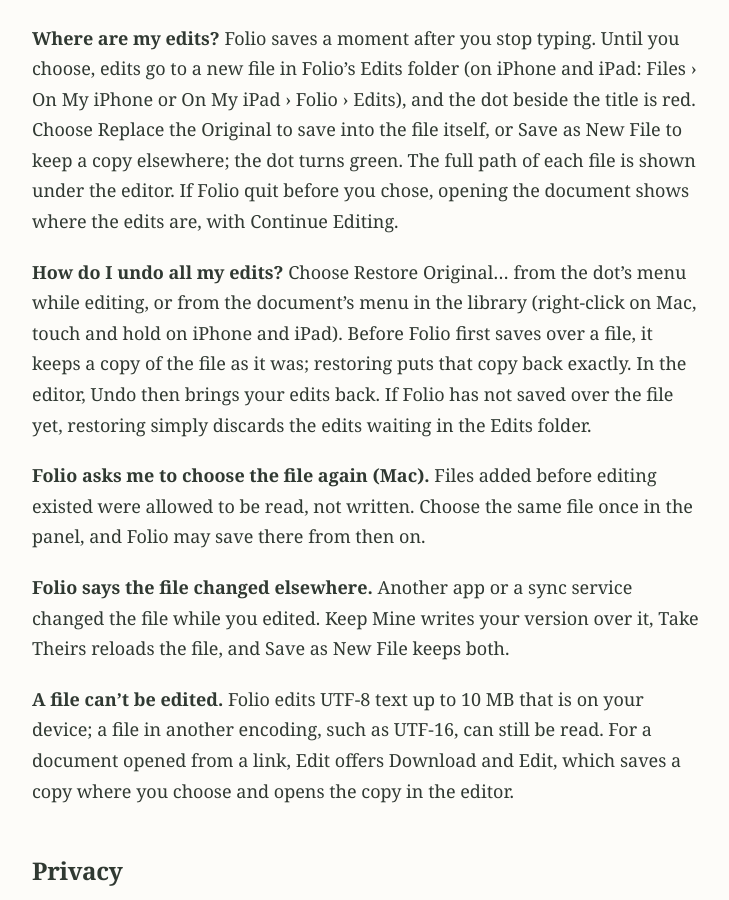
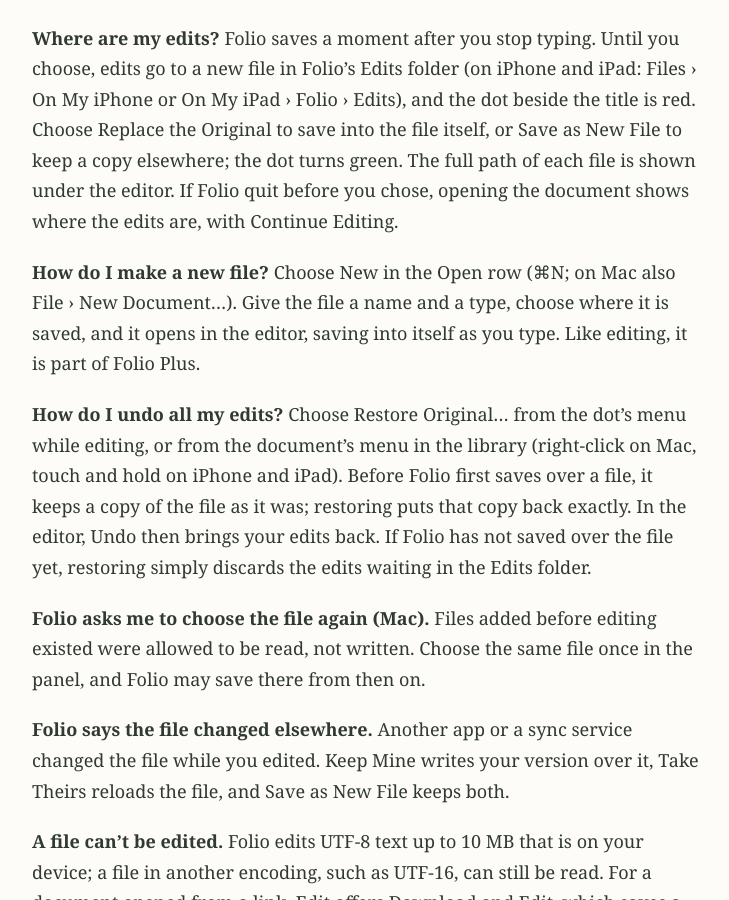
Before and after one commit to BlueTaoLLC/FolioApp, a Jekyll site: the page built from support.md, in a window 1280 px wide and 900 px high, scrolled down 2605 px. Shown: the whole window, without its empty margins (272-1001 px from the left). Built offline with Jekyll 4.4.1, drawn with Linux system fonts in a browser that asks for light colours.

Commit message:
Support page: making a new file in Folio 1.2
Co-Authored-By: Claude Opus 5.5 <noreply@anthropic.com>

```diff
--- a/support.md
+++ b/support.md
@@ -38,6 +38,8 @@ Both include Family Sharing. Prices in other regions appear in the app. Buying t
 With Folio Plus, **Edit** in the reader's toolbar (in the ⋯ menu on iPhone) edits a text file from your device: Markdown, reStructuredText, JSON, YAML, TOML, XML, HTML, CSS, shell scripts, Makefiles, and source code, colored as you type and indented to suit the language.
 
 **Where are my edits?** Folio saves a moment after you stop typing. Until you choose, edits go to a new file in Folio's Edits folder (on iPhone and iPad: Files › On My iPhone or On My iPad › Folio › Edits), and the dot beside the title is red. Choose Replace the Original to save into the file itself, or Save as New File to keep a copy elsewhere; the dot turns green. The full path of each file is shown under the editor. If Folio quit before you chose, opening the document shows where the edits are, with Continue Editing.
+
+**How do I make a new file?** Choose New in the Open row (⌘N; on Mac also File › New Document…). Give the file a name and a type, choose where it is saved, and it opens in the editor, saving into itself as you type. Like editing, it is part of Folio Plus.
 
 **How do I undo all my edits?** Choose Restore Original… from the dot's menu while editing, or from the document's menu in the library (right-click on Mac, touch and hold on iPhone and iPad). Before Folio first saves over a file, it keeps a copy of the file as it was; restoring puts that copy back exactly. In the editor, Undo then brings your edits back. If Folio has not saved over the file yet, restoring simply discards the edits waiting in the Edits folder.
 
```
